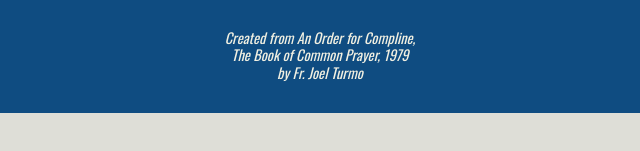
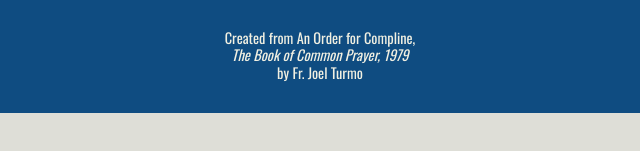
Before and after one commit to jturmo/praycompline-beta, a plain HTML site: page template.html in a window 1280 px wide. Shown: the part 303-454 px from the top of the page, 320-960 px from the left. Drawn offline with nearby package versions, Linux system fonts and the light colour scheme.

Commit message:
missing </em>

```diff
--- a/template.html
+++ b/template.html
@@ -78,7 +78,7 @@
         </nav>
     </main>
     <footer role="contentinfo">
-        <p><em>Created from An Order for Compline,<br>
+        <p>Created from An Order for Compline,<br>
                 <em>The Book of Common Prayer, 1979</em><br>
                 by Fr. Joel Turmo</p>
     </footer>
```
